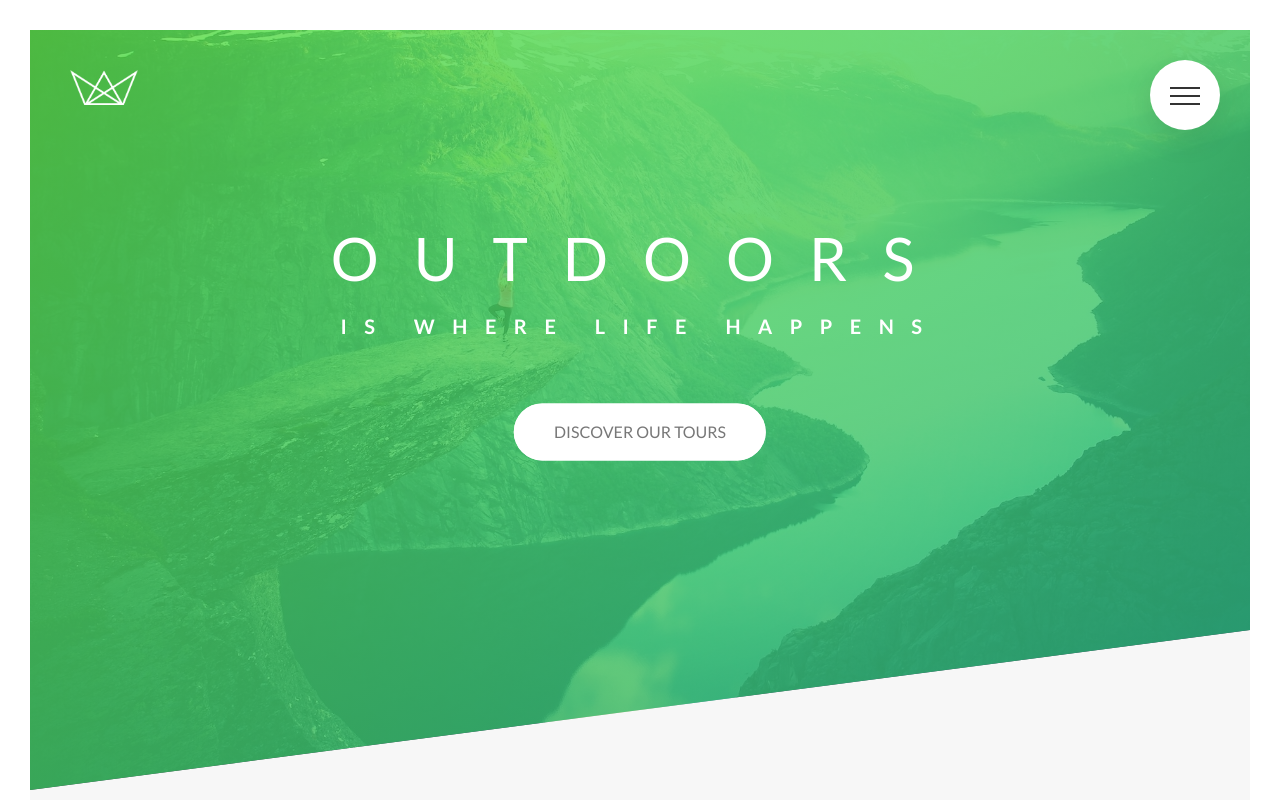
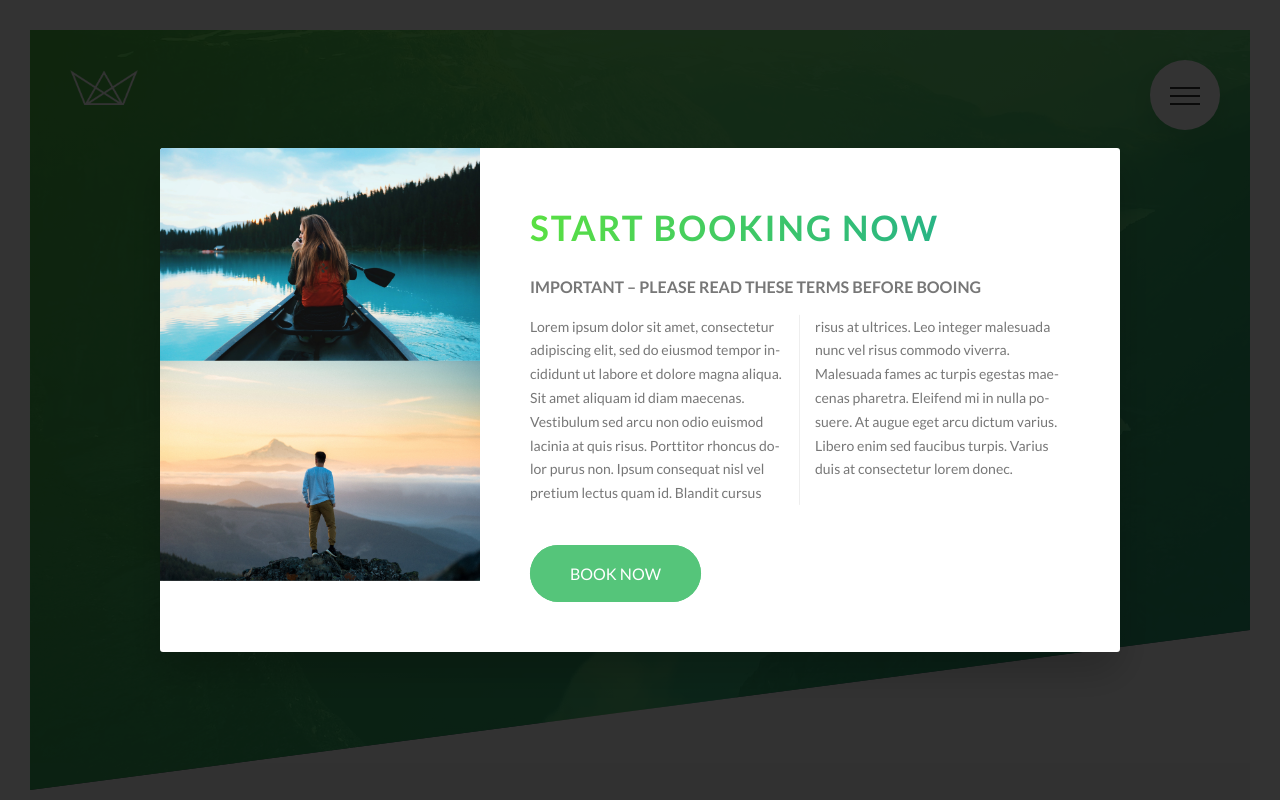
Before and after one commit to IkTom22/tour-temp, a website: page index.html in a window 1280 px wide. Shown: the top 800 px of the page. Drawn offline with Linux system fonts and the light colour scheme.

Commit message:
pop up feature finished

```diff
--- a/index.html
+++ b/index.html
@@ -397,6 +397,7 @@
                 </div>
             </div>
         </section>
+
     </main>
     <footer class="footer">
         <div class="footer__logo-box">
@@ -427,6 +428,29 @@
             </div>
         </div>
     </footer>
+    <div class="popup">
+        <div class="popup__content">
+            <div class="popup__left">
+                <img src="img/nat-8.jpg" alt="Tour photo" class="popup__img">
+                <img src="img/nat-9.jpg" alt="Tour photo" class="popup__img">
+            </div>
+            <div class="popup__right">
+                <h2 class="heading-secondary u-margin-bottom-small">Start booking now</h2>
+                <h3 class="heading-tertiary u-margin-bottom-small">Important &ndash; Please read these terms before
+                    booing</h3>
+                <p class="popup__text">
+                    Lorem ipsum dolor sit amet, consectetur adipiscing elit, sed do eiusmod tempor incididunt ut labore
+                    et dolore magna aliqua. Sit amet aliquam id diam maecenas. Vestibulum sed arcu non odio euismod
+                    lacinia at quis risus. Porttitor rhoncus dolor purus non. Ipsum consequat nisl vel pretium lectus
+                    quam id. Blandit cursus risus at ultrices. Leo integer malesuada nunc vel risus commodo viverra.
+                    Malesuada fames ac turpis egestas maecenas pharetra. Eleifend mi in nulla posuere. At augue eget
+                    arcu dictum varius. Libero enim sed faucibus turpis. Varius duis at consectetur lorem donec.
+                </p>
+                <a href="#" class="btn btn--green">Book Now</a>
+            </div>
+        </div>
+    </div>
+
 </body>
 
 </html>
--- a/sass/abstract/_mixins.scss
+++ b/sass/abstract/_mixins.scss
@@ -5,3 +5,12 @@
         clear: both;
     }
 }
+
+@mixin absCenter {
+    position: absolute;
+    top: 50%;
+    left: 50%;
+    -webkit-transform: translate(-50%, -50%);
+            transform: translate(-50%, -50%);
+
+}
--- /dev/null
+++ b/sass/components/_popup.scss
@@ -0,0 +1,60 @@
+.popup {
+    height: 100vh;
+    width: 100%;
+    position: fixed;
+    top: 0;
+    left: 0;
+    background-color: rgba($color-black, .8);
+    z-index: 3000;
+    // text-align: center;
+
+    &__content{
+        @include absCenter;
+        width: 75%;
+        // height: 50rem;
+        -webkit-box-shadow: 0 2rem 4rem rgba($color-black, .2);
+                box-shadow: 0 2rem 4rem rgba($color-black, .2);
+
+        background-color: $color-white;
+        border-radius: 3px;
+
+         //-------- for left and right div to have a same height
+         display: table;
+         overflow: hidden;
+    }
+
+    &__left {
+        width: 33.33333%;
+        //-------- for left and right div to have a same height
+        display: table-cell;
+    }
+
+    &__right {
+        width: 66.66667%;
+         //-------- for left and right div to have a same height
+         display: table-cell;
+         vertical-align: middle;
+         padding: 5rem;
+
+    }
+
+    &__img {
+        display: block;
+        width:100%;
+
+    }
+
+    &__text{
+        font-size: 1.4rem;
+        margin-bottom: 4rem;
+        -webkit-column-count: 2;
+                column-count: 2;
+        -webkit-column-gap: 3rem;
+                column-gap: 3rem;
+        -webkit-column-rule: 1px solid $color-grey-light-2;
+                column-rule: 1px solid $color-grey-light-2;
+        -webkit-hyphens: auto;
+            -ms-hyphens: auto;
+                hyphens: auto;
+    }
+}
--- a/sass/main.scss
+++ b/sass/main.scss
@@ -15,6 +15,7 @@
 @import "components/story";
 @import "components/bg-video";
 @import "components/form";
+@import "components/popup";
 
 @import "layout/header";
 @import "layout/navigation";
```
Also changed, not shown: css/style.css.
